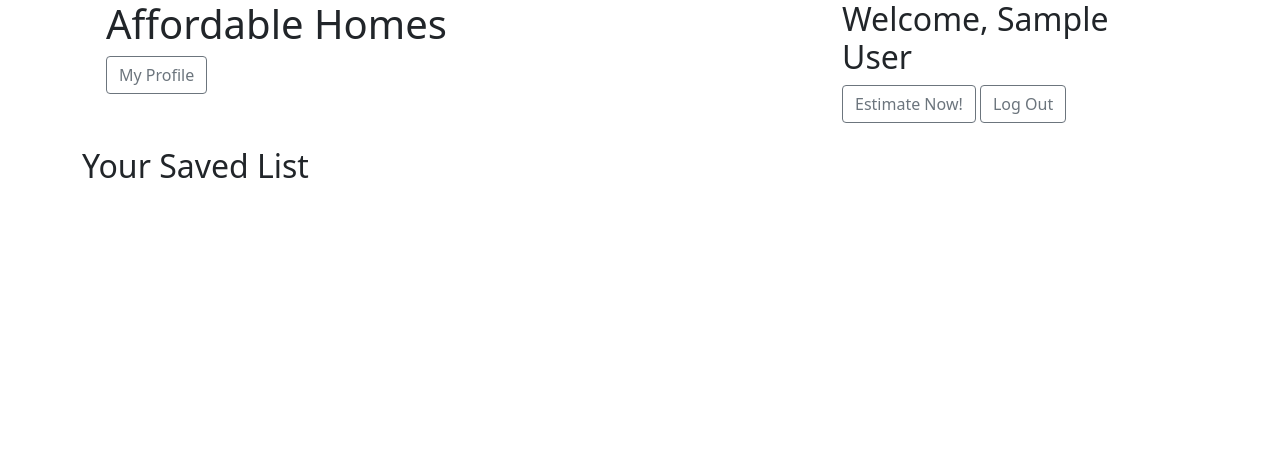
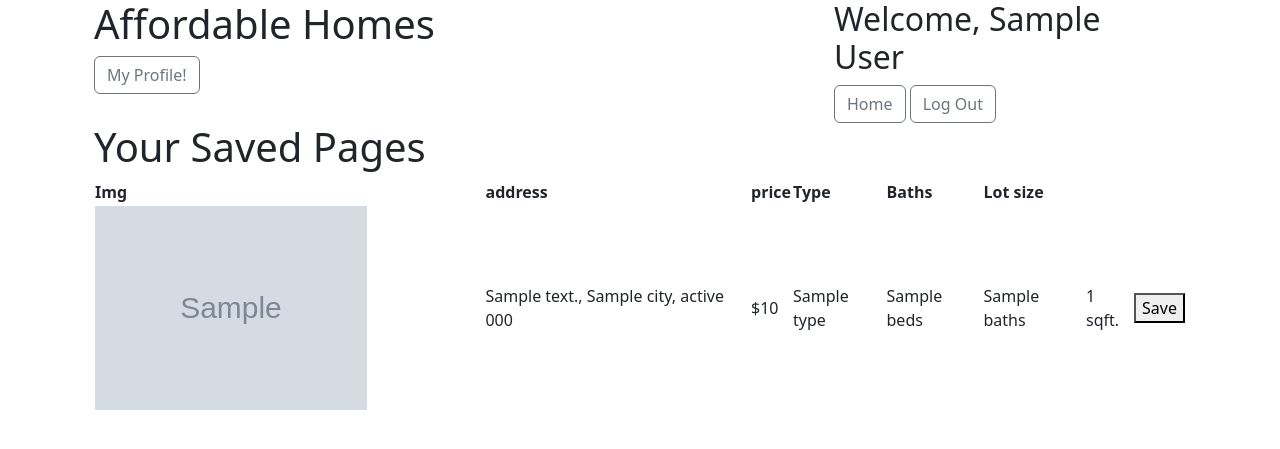
Before and after one commit to NoorMusheer/Affordable_Home_Group_8, a Flask app: template flask_app/templates/profile_page.html in a window 1280 px wide. Shown: the top 449 px of the page. Run offline with Flask 2, Linux system fonts and the light colour scheme; the visitor is signed in with stand-in values (Sample User, id 1); the template is opened without the code that fills it: most values are stand-ins (such as "Sample title", 1, 10 or a date in 2020); grey boxes marked "Sample" are stand-in pictures; parts of the project's set-up code (start-up, migrations or seed data) failed here and were passed over.

Commit message:
starting work on profile_page

```diff
--- a/flask_app/templates/profile_page.html
+++ b/flask_app/templates/profile_page.html
@@ -5,11 +5,11 @@
     <meta charset="UTF-8">
     <meta http-equiv="X-UA-Compatible" content="IE=edge">
     <meta name="viewport" content="width=device-width, initial-scale=1.0">
-    <link rel="stylesheet" type="text/css" href="{{ url_for('static', filename='style.css') }}">
-    <link href="https://cdn.jsdelivr.net/npm/bootstrap@5.1.3/dist/css/bootstrap.min.css" rel="stylesheet"
-        integrity="sha384-1BmE4kWBq78iYhFldvKuhfTAU6auU8tT94WrHftjDbrCEXSU1oBoqyl2QvZ6jIW3" crossorigin="anonymous">
+    <!-- CSS only -->
+    <link href="https://cdn.jsdelivr.net/npm/bootstrap@5.2.2/dist/css/bootstrap.min.css" rel="stylesheet"
+        integrity="sha384-Zenh87qX5JnK2Jl0vWa8Ck2rdkQ2Bzep5IDxbcnCeuOxjzrPF/et3URy9Bv1WTRi" crossorigin="anonymous">
 
-    <title>Home</title>
+    <title>Practice Results</title>
 </head>
 
 <body>
@@ -17,28 +17,57 @@
         <div class="container row">
             <div class="col-8">
                 <h1>Affordable Homes</h1>
-                <a href="/affordablehomes/profile" class="btn btn-outline-secondary">My Profile</a>
+                <a href="/affordablehomes/profile" class="btn btn-outline-secondary">My Profile!</a>
             </div>
 
 
             <div class="col">
                 <div class="container">
                     <h2>Welcome, {{session['first_name']}}</h2>
-                    <a href="/affordablehomes/estimate" class="btn btn-outline-secondary">Estimate Now!</a>
+                    <a href="/affordablehomes/home" class="btn btn-outline-secondary">Home</a>
                     <a href="/logout" class="btn btn-outline-secondary">Log Out</a>
 
                 </div>
             </div>
         </div>
+        <div class="container">
+            <div class="row header-row">
+                <h1>Your Saved Pages</h1>
+            </div>
 
-        <br>
-
-        <h2>Your Saved List</h2>
-
-        <br>
-
-    </div>
-
+            <table>
+                <thead>
+                    <th>Img</th>
+                    <th>address</th>
+                    <th>price</th>
+                    <th>Type</th>
+                    <th>Baths</th>
+                    <th>Lot size</th>
+                </thead>
+                <tbody>
+                    {%for addr in addresses%}
+                    <tr>
+                        <td><a href="{{addr['web']}}"><img src="{{addr['photo']}}" alt="Property Image"
+                                    style="width:70%;"></a></td>
+                        <td>{{addr['street_address']}}, {{addr['city']}}, {{addr['state']}}
+                            {{addr['zip_code']}}</td>
+                        <td>{{"${:0,.0f}".format(addr['price'])}}</td>
+                        <td>{{addr['type']}}</td>
+                        <td>{{addr['beds']}}</td>
+                        <td>{{addr['baths']}}</td>
+                        <td>{{addr['size']}} sqft.</td>
+                        <td>
+                            {%if addr['favorite'] == 1 %}
+                            Already Saved
+                            {% else %}
+                            <a href="/save/{{addr['id']}}"><button value="">
+                                    Save</button></a>
+                            {%endif%}
+                        </td>
+                    </tr>
+                    {%endfor%}
+                </tbody>
+            </table>
 </body>
 
 </html>
```
